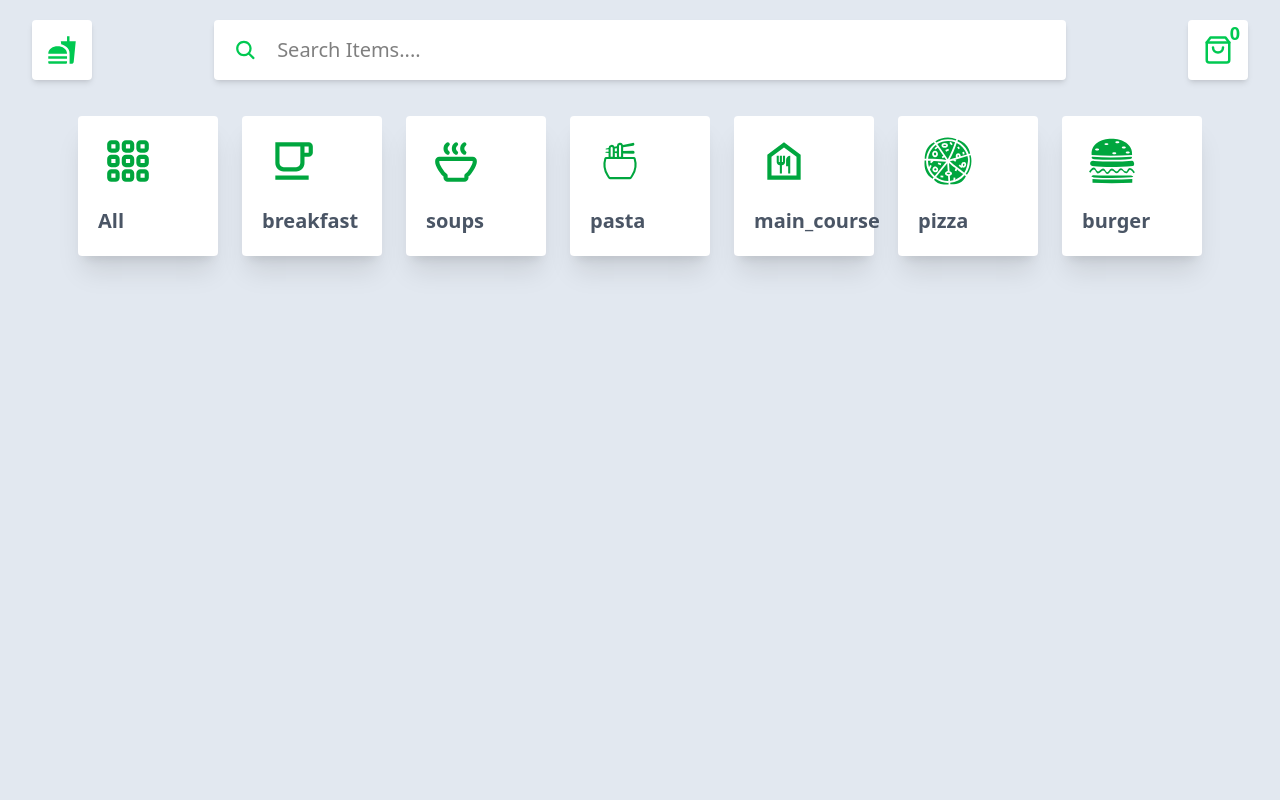
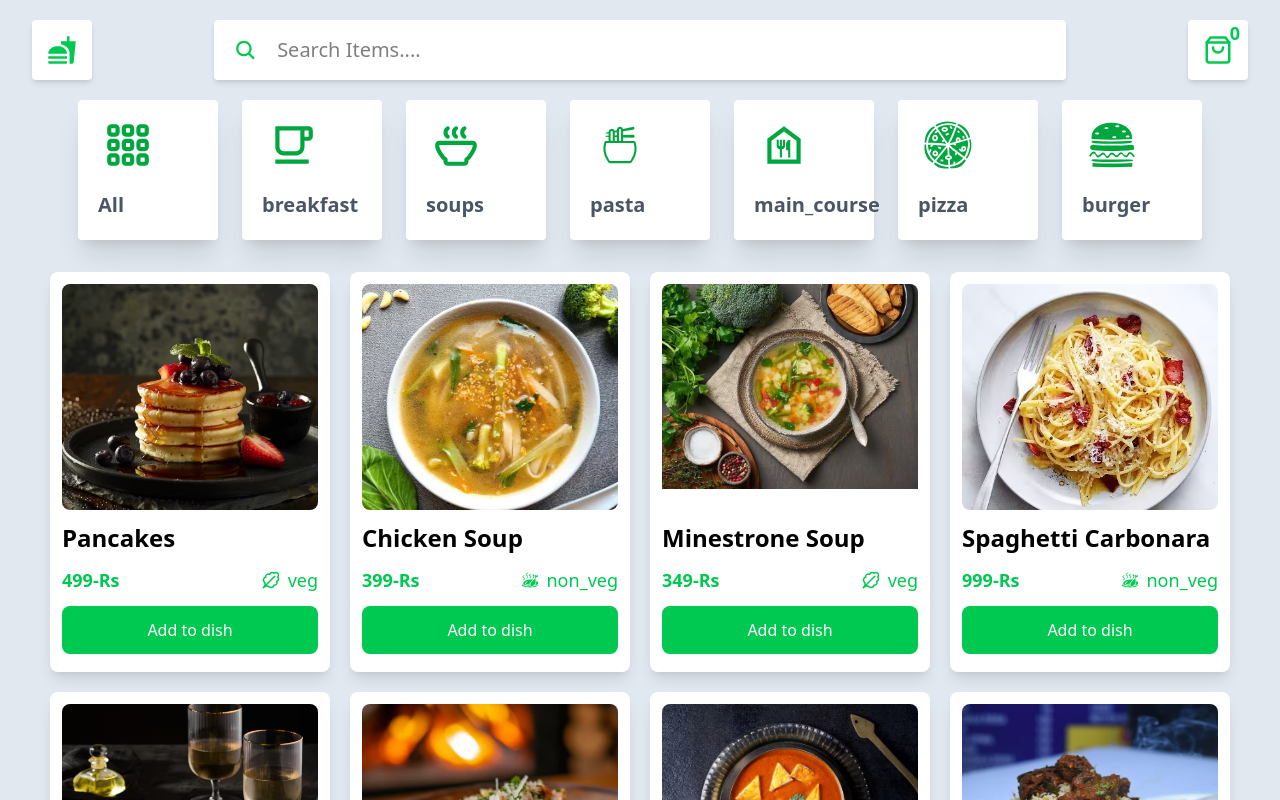
Before and after one commit to S4vad/Food-delivery-web, a React (Vite) app: page / in a window 1280 px wide. Shown: the top 800 px of the page. Built offline with nearby package versions, Linux system fonts and the light colour scheme.

Commit message:
feat:created dish card

```diff
--- /dev/null
+++ b/src/components/Card.jsx
@@ -0,0 +1,22 @@
+import React from "react";
+import { GiChickenOven } from "react-icons/gi";
+import { LuLeafyGreen } from "react-icons/lu";
+
+export const Card = ({name,image,id,price,type}) => {
+  return (
+    <div className="w-[280px] h-[400px] bg-white p-3 rounded-lg flex flex-col gap-3 shadow-lg hover:border-2 border-green-300 cursor-pointer ">
+      <div className="w-full h-[60%] overflow-hidden rounded-lg">
+        <img src={image} className="object-cover" />
+      </div>
+      <div className="text-2xl font-semibold">{name}</div>
+      <div className="flex justify-between items-center w-full">
+        <div className="text-lg font-bold text-green-500">{price}-Rs</div>
+        <div className="flex justify-center items-center gap-2 text-lg text-green-500">{type=='veg'? <LuLeafyGreen />:<GiChickenOven/>}
+
+          <span>{type}</span>
+        </div>
+      </div>
+      <button className="w-full p-3  rounded-lg bg-green-500 text-white hover:bg-green-400 transition-all duration-300">Add to dish</button>
+    </div>
+  );
+};
--- /dev/null
+++ b/src/helper/food.js
@@ -0,0 +1,53 @@
+import image1 from "../assets/images/image1.avif";
+import image2 from "../assets/images/image2.avif";
+import image3 from "../assets/images/image3.avif";
+import image4 from "../assets/images/image4.avif";
+import image5 from "../assets/images/image5.avif";
+import image6 from "../assets/images/image6.avif";
+import image7 from "../assets/images/image7.avif";
+import image8 from "../assets/images/image8.avif";
+import image9 from "../assets/images/image9.avif";
+import image10 from "../assets/images/image10.avif";
+import image11 from "../assets/images/image11.avif";
+import image12 from "../assets/images/image12.avif";
+import image13 from "../assets/images/image13.avif";
+import image14 from "../assets/images/image14.webp";
+import image15 from "../assets/images/image15.avif";
+import image16 from "../assets/images/image16.avif";
+import image17 from "../assets/images/image17.avif";
+import image18 from "../assets/images/image18.avif";
+import image19 from "../assets/images/image19.avif";
+import image20 from "../assets/images/image20.avif";
+import image21 from "../assets/images/image21.avif";
+import image22 from "../assets/images/image22.avif";
+import image23 from "../assets/images/image23.avif";
+import image24 from "../assets/images/image24.avif";
+import image25 from "../assets/images/image25.avif";
+
+export const food_items = [
+    {"id": 1, "food_name": "Pancakes", "food_category": "breakfast", "food_type": "veg", "food_quantity": 1, "food_image": image1, "price": 499},
+    {"id": 2, "food_name": "Chicken Soup", "food_category": "soups", "food_type": "non_veg", "food_quantity": 1, "food_image": image2, "price": 399},
+    {"id": 3, "food_name": "Minestrone Soup", "food_category": "soups", "food_type": "veg", "food_quantity": 1, "food_image": image3, "price": 349},
+    {"id": 4, "food_name": "Spaghetti Carbonara", "food_category": "pasta", "food_type": "non_veg", "food_quantity": 1, "food_image": image4, "price": 999},
+    {"id": 5, "food_name": "Veg Alfredo Pasta", "food_category": "pasta", "food_type": "veg", "food_quantity": 1, "food_image": image5, "price": 899},
+    {"id": 6, "food_name": "Chicken Alfredo Pasta", "food_category": "pasta", "food_type": "non_veg", "food_quantity": 1, "food_image": image6, "price": 1099},
+    {"id": 7, "food_name": "Paneer Butter Masala", "food_category": "main_course", "food_type": "veg", "food_quantity": 1, "food_image": image7, "price": 799},
+    {"id": 8, "food_name": "Chicken Biryani", "food_category": "main_course", "food_type": "non_veg", "food_quantity": 1, "food_image": image8, "price": 1199},
+    {"id": 9, "food_name": "Margherita Pizza", "food_category": "pizza", "food_type": "veg", "food_quantity": 1, "food_image": image9, "price": 649},
+    {"id": 10, "food_name": "Pepperoni Pizza", "food_category": "pizza", "food_type": "non_veg", "food_quantity": 1, "food_image": image10, "price": 749},
+    {"id": 11, "food_name": "Veggie Burger", "food_category": "burger", "food_type": "veg", "food_quantity": 1, "food_image": image11, "price": 499},
+    {"id": 12, "food_name": "Chicken Burger", "food_category": "burger", "food_type": "non_veg", "food_quantity": 1, "food_image": image12, "price": 599},
+    {"id": 13, "food_name": "Tomato Soup", "food_category": "soups", "food_type": "veg", "food_quantity": 1, "food_image": image13, "price": 299},
+    {"id": 14, "food_name": "Egg Sandwich", "food_category": "breakfast", "food_type": "non_veg", "food_quantity": 1, "food_image": image14, "price": 349},
+    {"id": 15, "food_name": "Mushroom Soup", "food_category": "soups", "food_type": "veg", "food_quantity": 1, "food_image": image15, "price": 349},
+    {"id": 16, "food_name": "Chicken Tikka Masala", "food_category": "main_course", "food_type": "non_veg", "food_quantity": 1, "food_image": image16, "price": 1199},
+    {"id": 17, "food_name": "Cheese Omelette", "food_category": "breakfast", "food_type": "non_veg", "food_quantity": 1, "food_image": image17, "price": 399},
+    {"id": 18, "food_name": "Fettuccine Alfredo", "food_category": "pasta", "food_type": "veg", "food_quantity": 1, "food_image": image18, "price": 949},
+    {"id": 19, "food_name": "Garlic Bread", "food_category": "pizza", "food_type": "veg", "food_quantity": 1, "food_image": image19, "price": 299},
+    {"id": 20, "food_name": "Fish and Chips", "food_category": "main_course", "food_type": "non_veg", "food_quantity": 1, "food_image": image20, "price": 1099},
+    {"id": 21, "food_name": "Hash Browns", "food_category": "breakfast", "food_type": "veg", "food_quantity": 1, "food_image": image21, "price": 249},
+    {"id": 22, "food_name": "Vegetable Soup", "food_category": "soups", "food_type": "veg", "food_quantity": 1, "food_image": image22, "price": 329},
+    {"id": 23, "food_name": "Egg Fried Rice", "food_category": "main_course", "food_type": "non_veg", "food_quantity": 1, "food_image": image23, "price": 599},
+    {"id": 24, "food_name": "Hawaiian Pizza", "food_category": "pizza", "food_type": "non_veg", "food_quantity": 1, "food_image": image24, "price": 799},
+    {"id": 25, "food_name": "Pasta Primavera", "food_category": "pasta", "food_type": "veg", "food_quantity": 1, "food_image": image25, "price": 899}
+];
--- a/src/pages/Home.jsx
+++ b/src/pages/Home.jsx
@@ -1,10 +1,12 @@
 import React from "react";
 import { Nav } from "../components/Nav";
 import Categories from "../helper/Category";
+import { Card } from "../components/Card";
+import { food_items } from "../helper/food";
 
 export const Home = () => {
   return (
-    <div className="bg-slate-200 w-full min-h-screen space-y-4">
+    <div className="bg-slate-200 w-full min-h-screen">
       <Nav />
       <div className="flex flex-wrap justify-center gap-6 w-[100%] items-center">
         {Categories.map((item) => (
@@ -14,6 +16,18 @@ export const Home = () => {
           </div>
         ))}
       </div>
+      <div className="w-full flex flex-wrap gap-5 px-5 justify-center items-center pt-8 pb-8">
+        {food_items.map((item) => (
+          <Card
+            name={item.food_name}
+            image={item.food_image}
+            price={item.price}
+            id={item.id}
+            type={item.food_type}
+          />
+        ))}
+      </div>
+      =
     </div>
   );
 };
```
